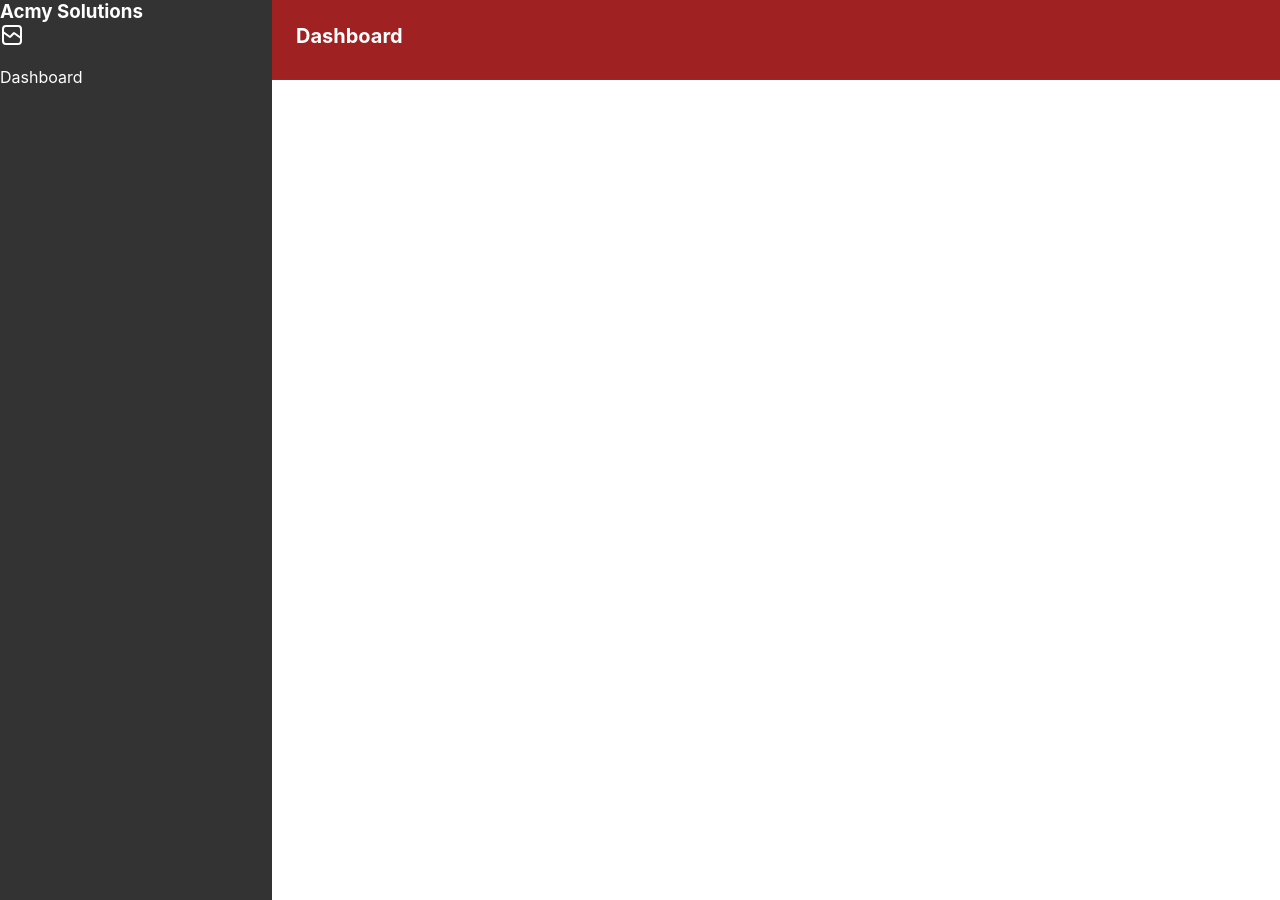
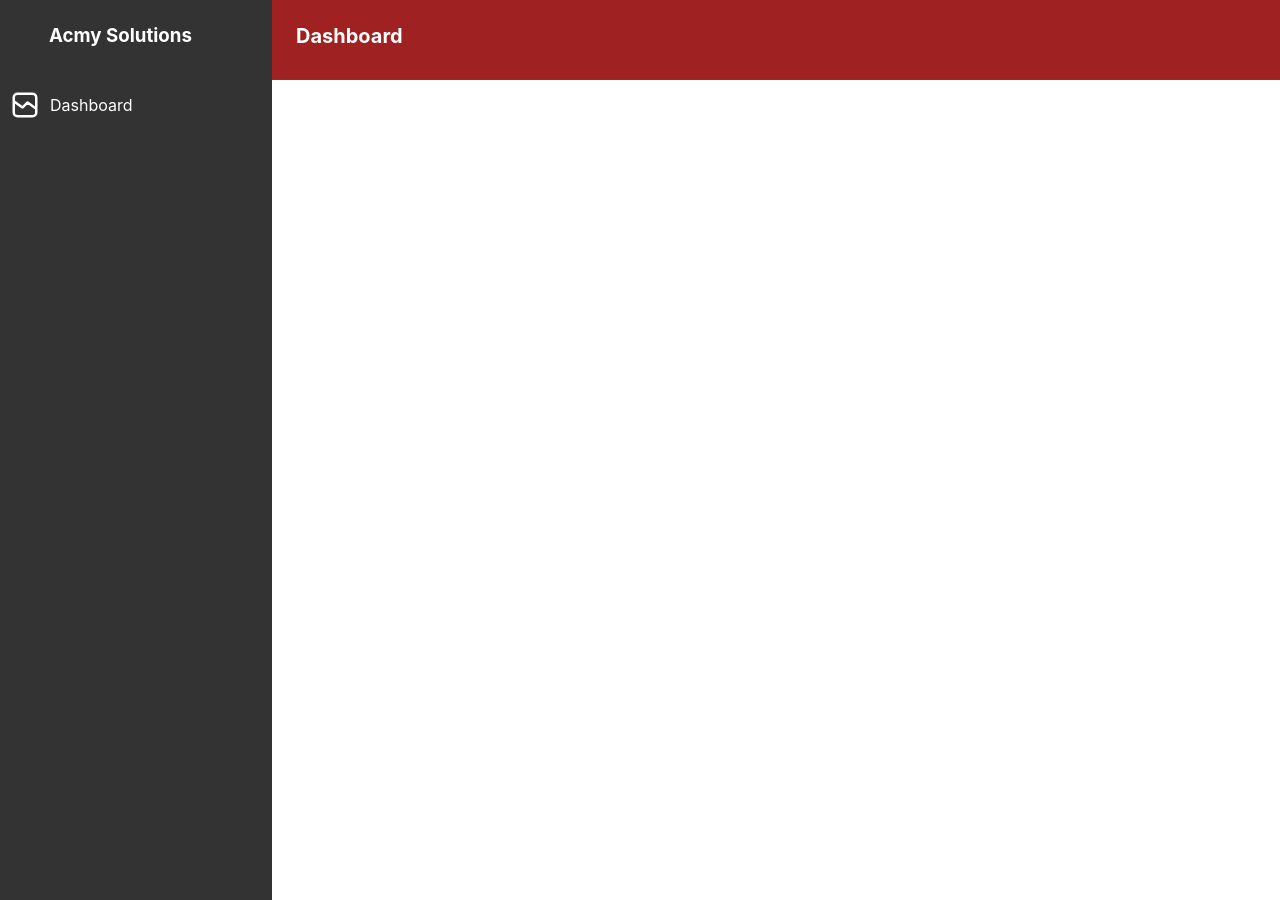
Before and after one commit to desilva-se19047/To-Do-App, a React (Create React App) app in the folder todo-app/: page / in a window 1280 px wide. Shown: the top 900 px of the page. Built offline with nearby package versions, Linux system fonts and the light colour scheme.

Commit message:
modify sidenav component

```diff
--- a/todo-app/src/components/ComponentStyle.css
+++ b/todo-app/src/components/ComponentStyle.css
@@ -49,20 +49,20 @@
     margin-top: -80px;
   }
 
-  .dashboard-image {
-    width: 100%;
-    max-height: 150px;
-    display: block;
-    margin-bottom: 20px;
+  .dashboard-button {
+    text-decoration: none;
+    color: #fff;
+    display: flex;
+    align-items: center;
+    background-color: #333;
+    padding: 10px;
+    border-radius: 5px;
   }
 
-  .side-nav ul {
-    list-style: none;
-    padding: 0;
-  }
-
-  .side-nav li {
-    margin-bottom: 10px;
+  .dashboard-image-1 {
+    width: 30px;
+    height: 30px;
+    margin-right: 10px;
   }
 
   .side-nav a {
@@ -73,4 +73,11 @@
 
   .side-nav h3 {
     margin: 0;
+    padding-top: 24px;
+    padding-left: 49px;
   }
+
+  .rectangle-430 {
+    height: 80px;
+    width: 272px;
+  }
--- a/todo-app/src/components/SideNav.js
+++ b/todo-app/src/components/SideNav.js
@@ -6,13 +6,15 @@ import dashboard from "../assets/Dashboard.svg";
 const SideNav = () => {
   return (
     <div className="side-nav">
-    <div>
-        <h3>Acmy Solutions</h3>
-    </div>
-      <img src={dashboard} alt="Dashboard" className="dashboard-image-1"/>
-      <ul>
-        <li><a href="#">Dashboard</a></li>
-      </ul>
+        <div className="rectangle-430">
+            <h3>Acmy Solutions</h3>
+        </div>
+        <div>
+            <a href="#" className="dashboard-button">
+            <img src={dashboard} alt="Dashboard" className="dashboard-image-1" />
+            Dashboard
+            </a>
+        </div>
     </div>
   );
 };
```
